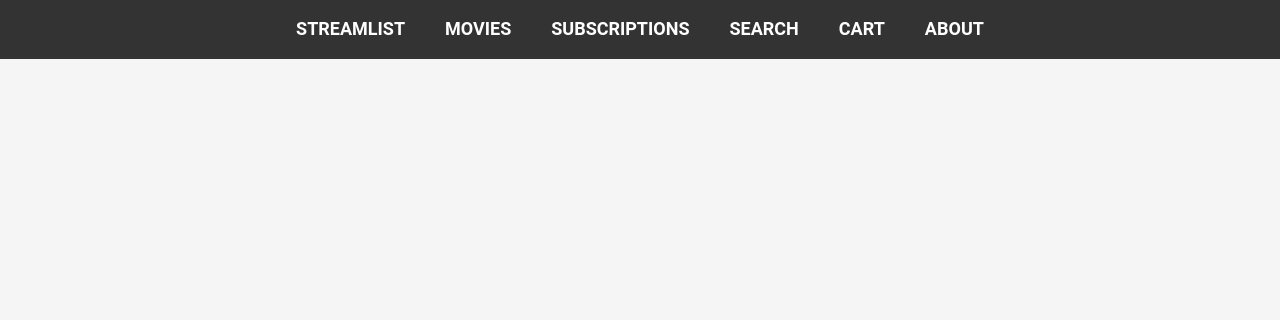
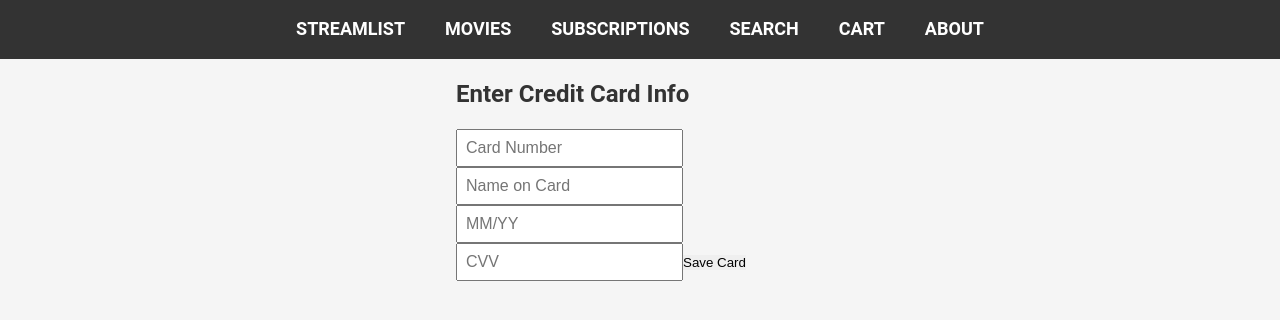
Before and after one commit to fredenbr/streamlist, a React (Create React App) app: page /checkout in a window 1280 px wide. Shown: the top 320 px of the page. Built offline with nearby package versions, Linux system fonts and the light colour scheme; sample sign-in values are in the browser's storage; a web font is replaced by a local one.

Commit message:
Updated credit card checkout and OAuth login features

```diff
--- a/package.json
+++ b/package.json
@@ -3,10 +3,12 @@
   "version": "0.1.0",
   "private": true,
   "dependencies": {
+    "@react-oauth/google": "^0.12.2",
     "@testing-library/dom": "^10.4.0",
     "@testing-library/jest-dom": "^6.6.3",
     "@testing-library/react": "^16.3.0",
     "@testing-library/user-event": "^13.5.0",
+    "jwt-decode": "^4.0.0",
     "react": "^18.2.0",
     "react-dom": "^18.2.0",
     "react-router-dom": "^6.23.0",
--- a/src/App.js
+++ b/src/App.js
@@ -1,29 +1,60 @@
-import { BrowserRouter as Router, Routes, Route } from 'react-router-dom';
+import { BrowserRouter as Router, Routes, Route, Navigate } from 'react-router-dom';
+import { GoogleOAuthProvider } from '@react-oauth/google';
+import { useState } from 'react';
+
 import Navbar from './components/Navbar';
 import StreamList from './components/StreamList';
 import Movies from './components/Movies';
 import Cart from './components/Cart';
 import About from './components/About';
 import TMDBSearch from './components/TMDBSearch';
-import Subscriptions from './components/Subscriptions'; // We'll create this next
+import Subscriptions from './components/Subscriptions';
+import Login from './components/Login';
+import CreditCard from './components/CreditCard'; // ✅ Import the CreditCard component
+
 import { CartProvider } from './contexts/CartContext';
+
 import './App.css';
 
 function App() {
+  const [isAuthenticated, setIsAuthenticated] = useState(() => {
+    return localStorage.getItem('user') !== null;
+  });
+
+  const handleLogin = (userData) => {
+    localStorage.setItem('user', JSON.stringify(userData));
+    setIsAuthenticated(true);
+  };
+
+  const handleLogout = () => {
+    localStorage.removeItem('user');
+    setIsAuthenticated(false);
+  };
+
   return (
+    <GoogleOAuthProvider clientId="531994351123-1pajdke4nknjqslj35dioo8l6d7j4jkq.apps.googleusercontent.com">
       <CartProvider>
         <Router>
-        <Navbar />
+          {isAuthenticated && <Navbar onLogout={handleLogout} />}
           <Routes>
+            <Route path="/login" element={<Login onLogin={handleLogin} />} />
+            {isAuthenticated ? (
+              <>
                 <Route path="/" element={<StreamList />} />
                 <Route path="/movies" element={<Movies />} />
                 <Route path="/subscriptions" element={<Subscriptions />} />
                 <Route path="/cart" element={<Cart />} />
+                <Route path="/checkout" element={<CreditCard />} /> {/* ✅ New Route */}
                 <Route path="/about" element={<About />} />
                 <Route path="/search" element={<TMDBSearch />} />
+              </>
+            ) : (
+              <Route path="*" element={<Navigate to="/login" />} />
+            )}
           </Routes>
         </Router>
       </CartProvider>
+    </GoogleOAuthProvider>
   );
 }
 
--- a/src/components/Cart.js
+++ b/src/components/Cart.js
@@ -1,10 +1,16 @@
 import React, { useContext } from 'react';
 import { CartContext } from '../contexts/CartContext';
+import { useNavigate } from 'react-router-dom';
 
 function Cart() {
   const { cartItems, removeItem, updateQuantity } = useContext(CartContext);
+  const navigate = useNavigate();
 
   const totalPrice = cartItems.reduce((sum, item) => sum + item.price * item.quantity, 0);
+
+  const handleCheckout = () => {
+    navigate('/checkout');
+  };
 
   return (
     <div className="streamlist-container">
@@ -12,6 +18,7 @@ function Cart() {
       {cartItems.length === 0 ? (
         <p>Your cart is empty.</p>
       ) : (
+        <>
           <ul className="movie-list">
             {cartItems.map(item => (
               <li key={item.id} className="movie-item" style={{ alignItems: 'center' }}>
@@ -31,8 +38,16 @@ function Cart() {
               </li>
             ))}
           </ul>
+          <h3>Total: ${totalPrice.toFixed(2)}</h3>
+          <button
+            onClick={handleCheckout}
+            className="checkout-button"
+            style={{ marginTop: '20px', padding: '10px 20px', fontSize: '16px' }}
+          >
+            Proceed to Checkout
+          </button>
+        </>
       )}
-      <h3>Total: ${totalPrice.toFixed(2)}</h3>
     </div>
   );
 }
--- /dev/null
+++ b/src/components/CreditCard.css
@@ -0,0 +1,13 @@
+.credit-card-form {
+    max-width: 400px;
+    margin: auto;
+    padding: 1rem;
+    display: flex;
+    flex-direction: column;
+    gap: 1rem;
+  }
+
+  .credit-card-form input {
+    padding: 0.5rem;
+    font-size: 1rem;
+  }
--- /dev/null
+++ b/src/components/CreditCard.js
@@ -0,0 +1,78 @@
+import React, { useState, useEffect } from 'react';
+import './CreditCard.css';
+import { useNavigate } from 'react-router-dom';
+
+function CreditCard() {
+  const [cardNumber, setCardNumber] = useState('');
+  const [name, setName] = useState('');
+  const [expiry, setExpiry] = useState('');
+  const [cvv, setCvv] = useState('');
+  const navigate = useNavigate();
+
+  // 🔁 Load saved card info on mount
+  useEffect(() => {
+    const savedCard = JSON.parse(localStorage.getItem('creditCard'));
+    if (savedCard) {
+      setCardNumber(savedCard.cardNumber || '');
+      setName(savedCard.name || '');
+      setExpiry(savedCard.expiry || '');
+      setCvv(savedCard.cvv || '');
+    }
+  }, []);
+
+  // ✅ Format card number as 1234 5678 9012 3456
+  const formatCardNumber = (value) => {
+    return value.replace(/\D/g, '')
+                .replace(/(\d{4})(?=\d)/g, '$1 ')
+                .trim()
+                .slice(0, 19); // max 16 digits + 3 spaces
+  };
+
+  // ✅ Save to localStorage and redirect
+  const handleSubmit = (e) => {
+    e.preventDefault();
+    const cardData = { cardNumber, name, expiry, cvv };
+    localStorage.setItem('creditCard', JSON.stringify(cardData));
+    alert('Card saved!');
+    navigate('/');
+  };
+
+  return (
+    <div className="credit-card-form">
+      <h2>Enter Credit Card Info</h2>
+      <form onSubmit={handleSubmit}>
+        <input
+          type="text"
+          placeholder="Card Number"
+          value={cardNumber}
+          onChange={(e) => setCardNumber(formatCardNumber(e.target.value))}
+          required
+        />
+        <input
+          type="text"
+          placeholder="Name on Card"
+          value={name}
+          onChange={(e) => setName(e.target.value)}
+          required
+        />
+        <input
+          type="text"
+          placeholder="MM/YY"
+          value={expiry}
+          onChange={(e) => setExpiry(e.target.value)}
+          required
+        />
+        <input
+          type="text"
+          placeholder="CVV"
+          value={cvv}
+          onChange={(e) => setCvv(e.target.value)}
+          required
+        />
+        <button type="submit">Save Card</button>
+      </form>
+    </div>
+  );
+}
+
+export default CreditCard;
--- /dev/null
+++ b/src/components/Login.css
@@ -0,0 +1,15 @@
+.login-container {
+    display: flex;
+    flex-direction: column;
+    align-items: center;
+    margin-top: 100px;
+  }
+
+  .login-container h2 {
+    margin-bottom: 10px;
+  }
+
+  .login-container p {
+    margin-bottom: 20px;
+    font-size: 1rem;
+  }
--- /dev/null
+++ b/src/components/Login.js
@@ -0,0 +1,27 @@
+import React from 'react';
+import { GoogleLogin } from '@react-oauth/google';
+import {jwtDecode } from 'jwt-decode';
+import './Login.css'; // Optional: Add styles here
+
+const Login = ({ onLogin }) => {
+  const handleSuccess = (credentialResponse) => {
+    if (credentialResponse.credential) {
+      const decoded = jwtDecode(credentialResponse.credential);
+      onLogin(decoded); // Store user info in App state + localStorage
+    }
+  };
+
+  const handleError = () => {
+    alert('Login failed. Please try again.');
+  };
+
+  return (
+    <div className="login-container">
+      <h2>Welcome to StreamList</h2>
+      <p>Please log in to continue</p>
+      <GoogleLogin onSuccess={handleSuccess} onError={handleError} />
+    </div>
+  );
+};
+
+export default Login;
--- a/src/index.js
+++ b/src/index.js
@@ -3,14 +3,18 @@ import ReactDOM from 'react-dom/client';
 import './index.css';
 import App from './App';
 import reportWebVitals from './reportWebVitals';
-
-// ✅ Import service worker registration
 import * as serviceWorkerRegistration from './serviceWorkerRegistration';
 
+// ✅ Import Google OAuth Provider
+import { GoogleOAuthProvider } from '@react-oauth/google';
+
 const root = ReactDOM.createRoot(document.getElementById('root'));
+
 root.render(
   <React.StrictMode>
-    <App />
+    <GoogleOAuthProvider clientId="531994351123-1pajdke4nknjqslj35dioo8l6d7j4jkq.apps.googleusercontent.com">
+      <App />
+    </GoogleOAuthProvider>
   </React.StrictMode>
 );
 
```
Also changed, not shown: 1 other file (tests, documents, lock files or other folders). Lines whose indentation alone changed are shown as unchanged.
